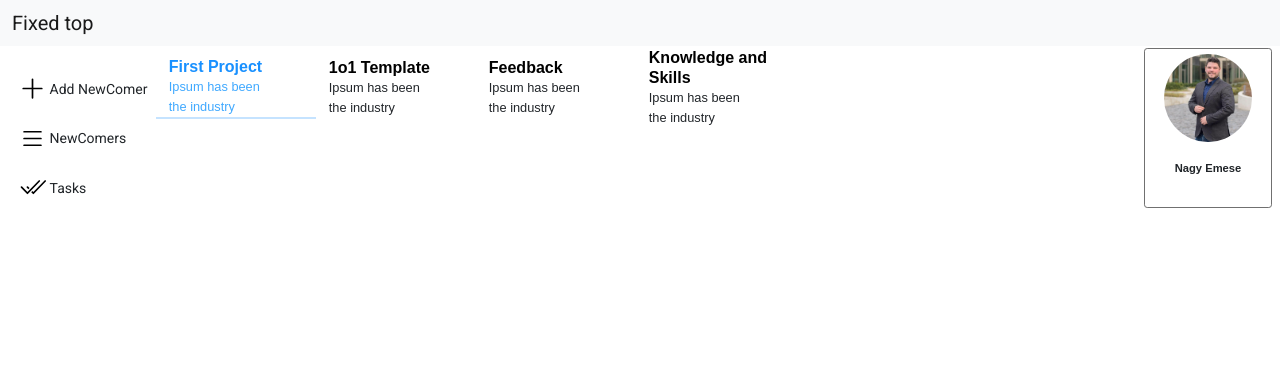
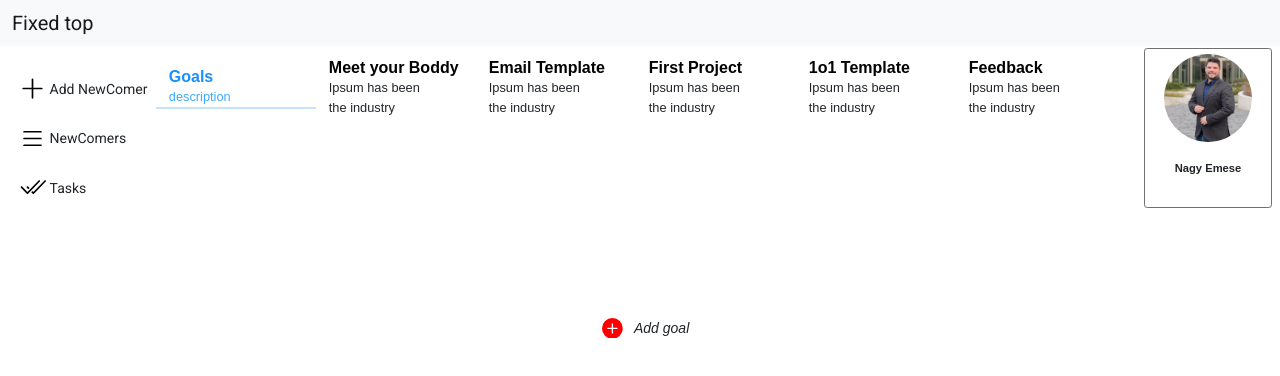
Before and after one commit to PJozeph/onboarding-app, an Angular app in the folder onboardin/: page /profile/1 in a window 1280 px wide. Shown: the top 376 px of the page. Built offline with nearby package versions, Linux system fonts and the light colour scheme.

Commit message:
every extension belongs to a profile

```diff
--- a/onboardin/projects/app/src/app/tasks/goal-task-modal.ts
+++ b/onboardin/projects/app/src/app/tasks/goal-task-modal.ts
@@ -9,7 +9,7 @@ export class GoalTask extends TaskModel  {
                  public description: string,
                  public iconPath: string,
                  public comments: string[] ) {
-        super(id,userId, name, description, iconPath);
+        super(id, name, description, iconPath);
     }
 
 }
--- a/onboardin/projects/app/src/app/tasks/task-manager/task-manager.component.ts
+++ b/onboardin/projects/app/src/app/tasks/task-manager/task-manager.component.ts
@@ -25,7 +25,7 @@ export class TaskManagerComponent implements OnInit {
     this.activatedRoute.params.subscribe( param => {
       const {profileId} = param;
       this.profile = this.profileService.getProfileById(parseInt(profileId));
-      this.tasks = this.taskService.getTasksByUser(this.profile.id);
+      this.tasks = this.taskService.getTasks();
       this.selectedTask = this.tasks[0];
     });
   }
--- a/onboardin/projects/app/src/app/tasks/task.modal.ts
+++ b/onboardin/projects/app/src/app/tasks/task.modal.ts
@@ -2,7 +2,6 @@
 
 export class TaskModel {
     constructor(public id: number,
-                public userId: number,
                 public name : string,
                 public description : string,
                 public iconPath : string){}
--- a/onboardin/projects/app/src/app/tasks/task.service.ts
+++ b/onboardin/projects/app/src/app/tasks/task.service.ts
@@ -8,13 +8,13 @@ import { TaskModel } from './task.modal';
 export class TaskService {
 
   tasks : TaskModel []  = [
-      new TaskModel(0 ,2, 'Meet your Boddy', 'Ipsum has been \nthe industry ', "assets/icons/people.svg"),
-      new TaskModel(1, 2, 'Email Template', 'Ipsum has been \nthe industry ', "assets/icons/email.svg"),
-      new TaskModel(2, 1, 'First Project', 'Ipsum has been \nthe industry ', "assets/icons/project.svg"),
-      new TaskModel(3, 1, '1o1 Template', 'Ipsum has been \nthe industry ', "assets/icons/chat.svg" ),
-      new TaskModel(4, 1, 'Feedback', 'Ipsum has been \nthe industry ',  "assets/icons/feedback.svg"),
-      new TaskModel(5, 1, 'Knowledge and Skills', 'Ipsum has been \nthe industry ',  "assets/icons/atom.svg"),
-      new GoalTask(6, 2, "Goals", "description", "iconPath", ["Ez egy comment", "Ez a második comment"])
+      new GoalTask(6, 2, "Goals", "description", "iconPath", ["Ez egy comment", "Ez a második comment"]),
+      new TaskModel(0 , 'Meet your Boddy', 'Ipsum has been \nthe industry ', "assets/icons/people.svg"),
+      new TaskModel(1, 'Email Template', 'Ipsum has been \nthe industry ', "assets/icons/email.svg"),
+      new TaskModel(2, 'First Project', 'Ipsum has been \nthe industry ', "assets/icons/project.svg"),
+      new TaskModel(3, '1o1 Template', 'Ipsum has been \nthe industry ', "assets/icons/chat.svg" ),
+      new TaskModel(4, 'Feedback', 'Ipsum has been \nthe industry ',  "assets/icons/feedback.svg"),
+      new TaskModel(5, 'Knowledge and Skills', 'Ipsum has been \nthe industry ',  "assets/icons/atom.svg"),
     ]
 
   constructor() { }
@@ -23,8 +23,5 @@ export class TaskService {
     return this.tasks;
   }
 
-  public getTasksByUser(userId:  number): TaskModel [] {
-    return this.tasks.filter(task => userId === task.userId)!;
-  }
 
 }
```
